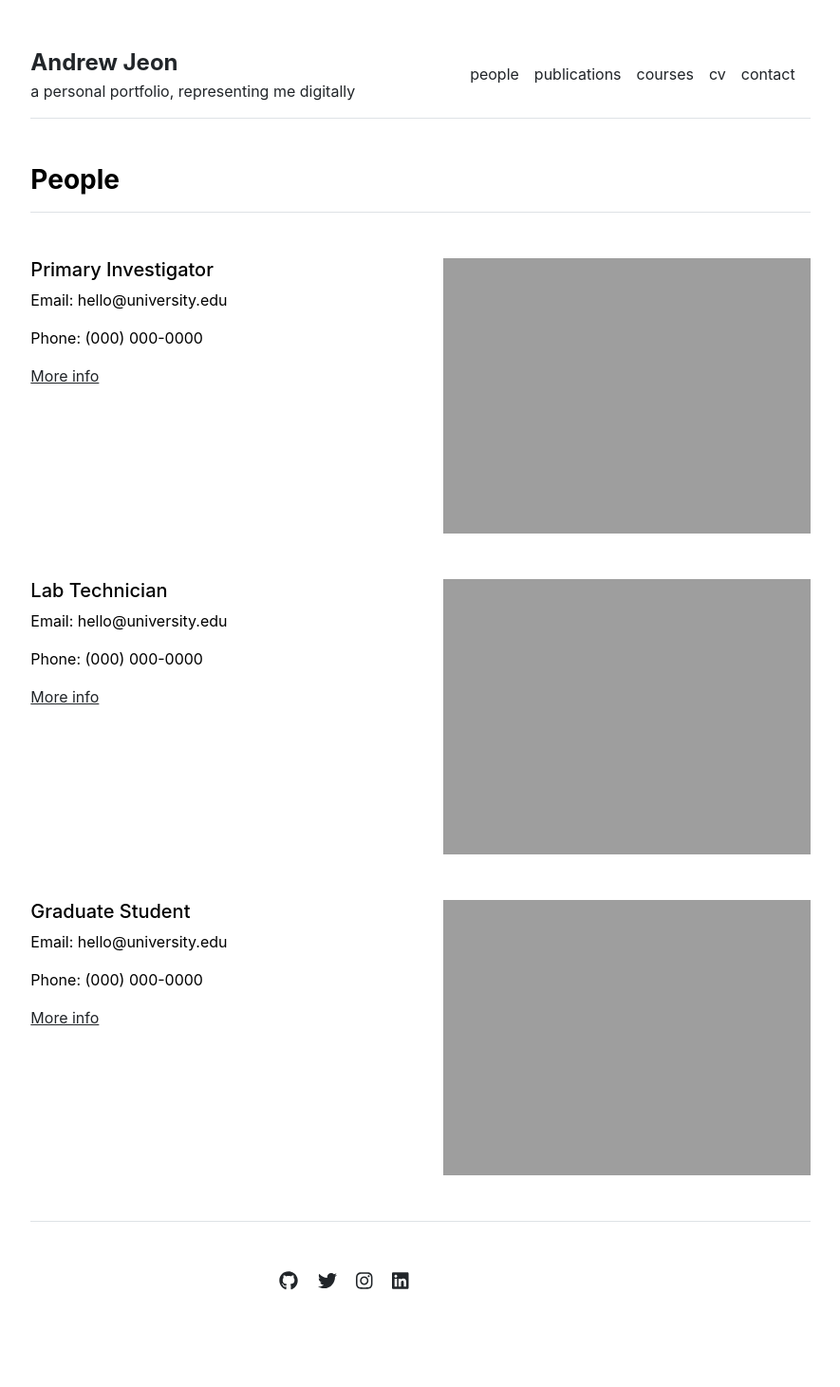
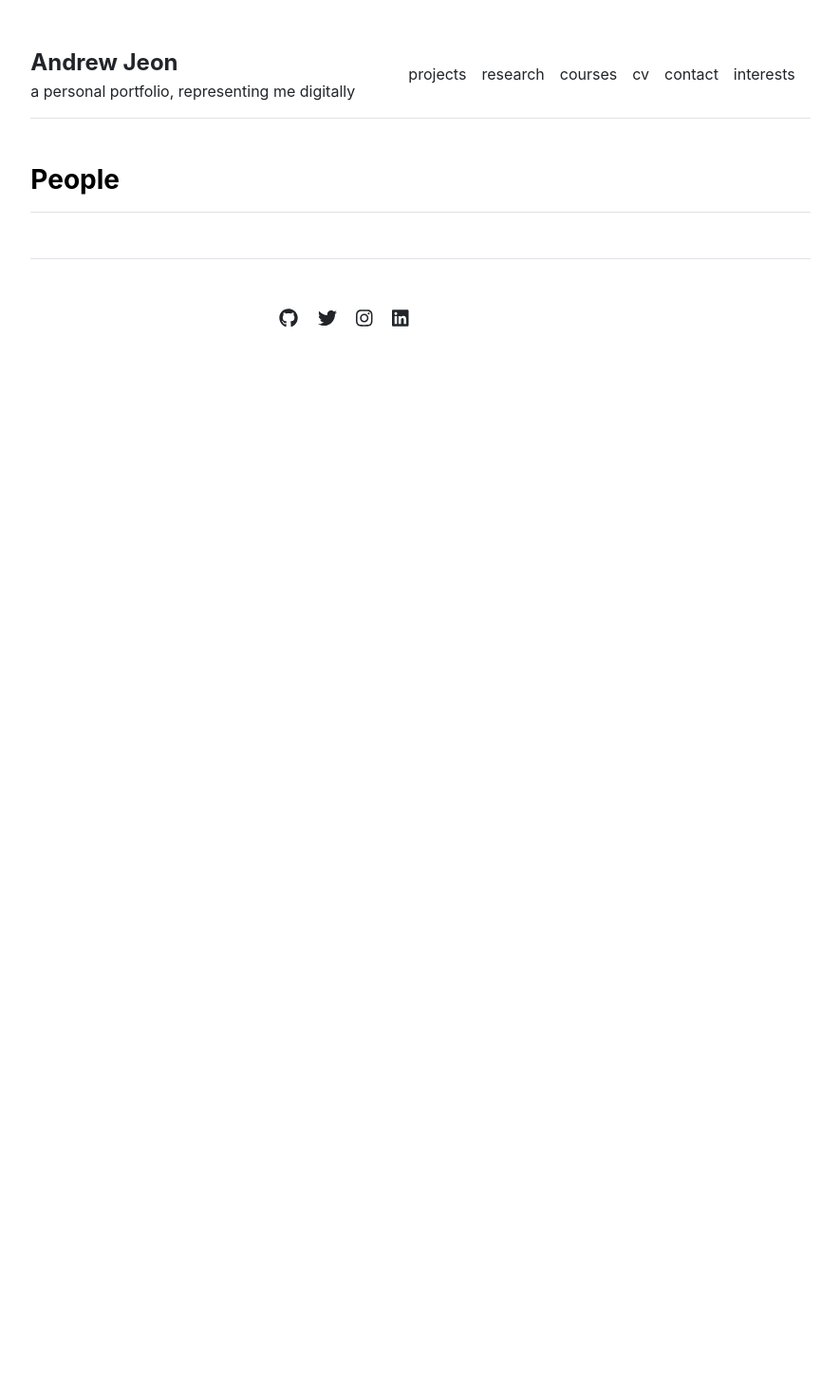
Before and after one commit to andrewjjeon/andrewjjeon.github.io, a Jekyll site: the page built from people.md, in a window 1280 px wide. Shown: the whole page at 95% size, without its empty margins (197-1082 px from the left). Built offline with Jekyll 4.4.1, drawn with Linux system fonts in a browser that asks for light colours; after the commit the page ends 900 px from its top, so only the background shows below that; some of the changed lines change nothing that is shown.

Commit message:
Update settings.yml

```diff
--- a/_data/settings.yml
+++ b/_data/settings.yml
@@ -1,19 +1,22 @@
 menu:
-- {name: 'people', url: '/people'}
-- {name: 'publications', url: '/publications'}
+- {name: 'projects', url: '/projects'}
+- {name: 'research', url: '/research'}
 - {name: 'courses', url: '/courses'}
 - {name: 'cv', url: '/cv'}
 - {name: 'contact', url: '/contact'}
+- {name: 'interests', url: '/interests'}
 
-people:
-- {name: 'Primary Investigator', title: 'Researcher', department: 'Physics & Astronomy', institution: 'Some University', institution_address: '1 Main Street, Canada', phone: '(000) 000-0000', email: 'hello@university.edu', office: 'Science Building 505', image: 'assets/img/primary-investigator.jpg', url: 'primary-investigator'}
-- {name: 'Lab Technician', title: 'Researcher', department: 'Physics & Astronomy', institution: 'Some University', institution_address: '1 Main Street, Canada', phone: '(000) 000-0000', email: 'hello@university.edu', office: 'Science Building 505', image: 'assets/img/lab-technician.jpg', url: 'lab-technician'}
-- {name: 'Graduate Student', title: 'Researcher', department: 'Physics & Astronomy', institution: 'Some University', institution_address: '1 Main Street, Canada', phone: '(000) 000-0000', email: 'hello@university.edu', office: 'Science Building 505', image: 'assets/img/graduate-student.jpg', url: 'graduate-student'}
+projects:
+- {name: '3DVLMaps'}
+
+research:
+- {interests: 'Machine Learning, Deep Learning, VLMs/Representation Learning'}
+- {'coming soon'}
 
 courses:
-- {name: 'Vector Calculus', url: 'vector-calculus'}
-- {name: 'Quantum Mechanics', url: 'quantum-mechanics'}
-- {name: 'Stellar Structures', url: 'stellar-structures'}
+- {name: 'CSE571: AI-Robotics'}
+- {name: 'CSE576: Computer Vision'}
+- {name: 'CSE546: Machine Learning'}
 
 social:
 - {icon: 'github', link: 'https://github.com/LeNPaul'}
```
